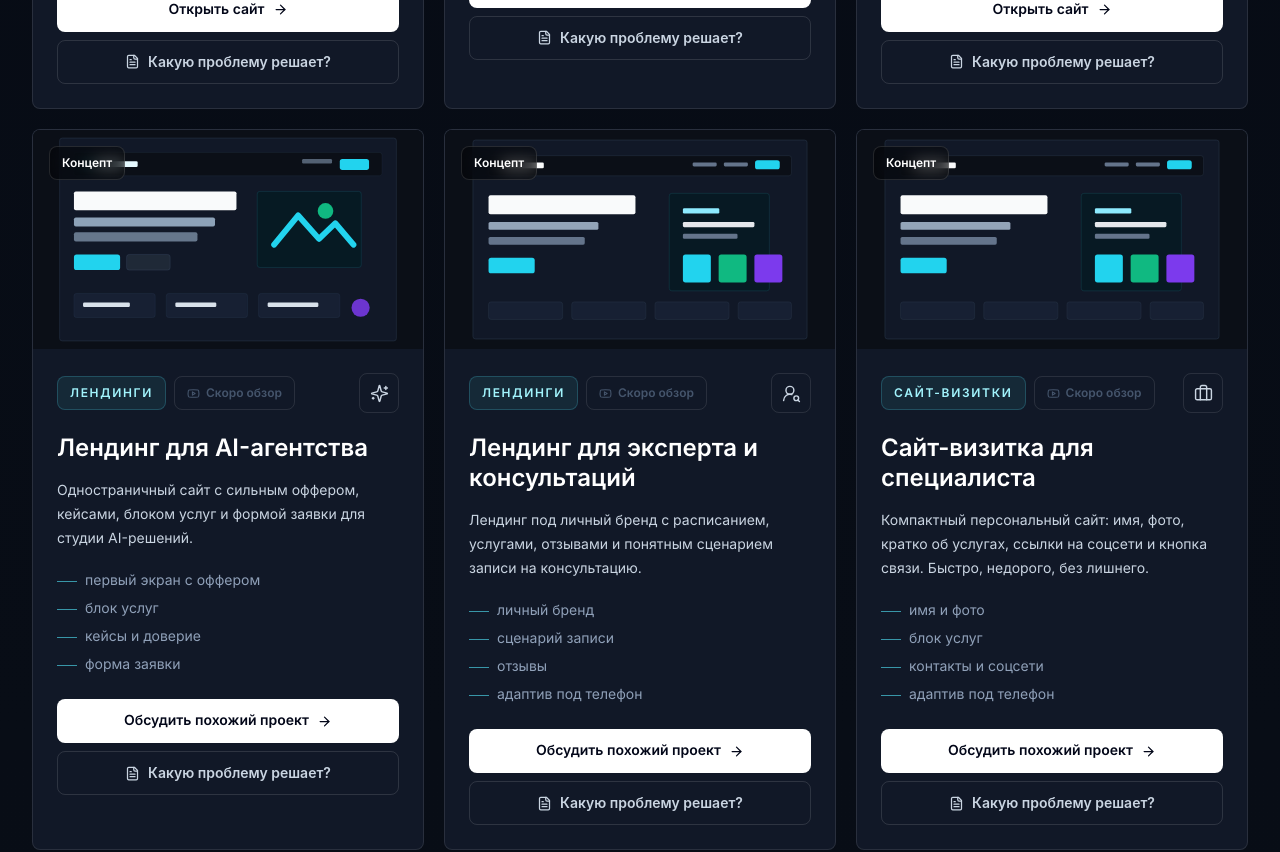
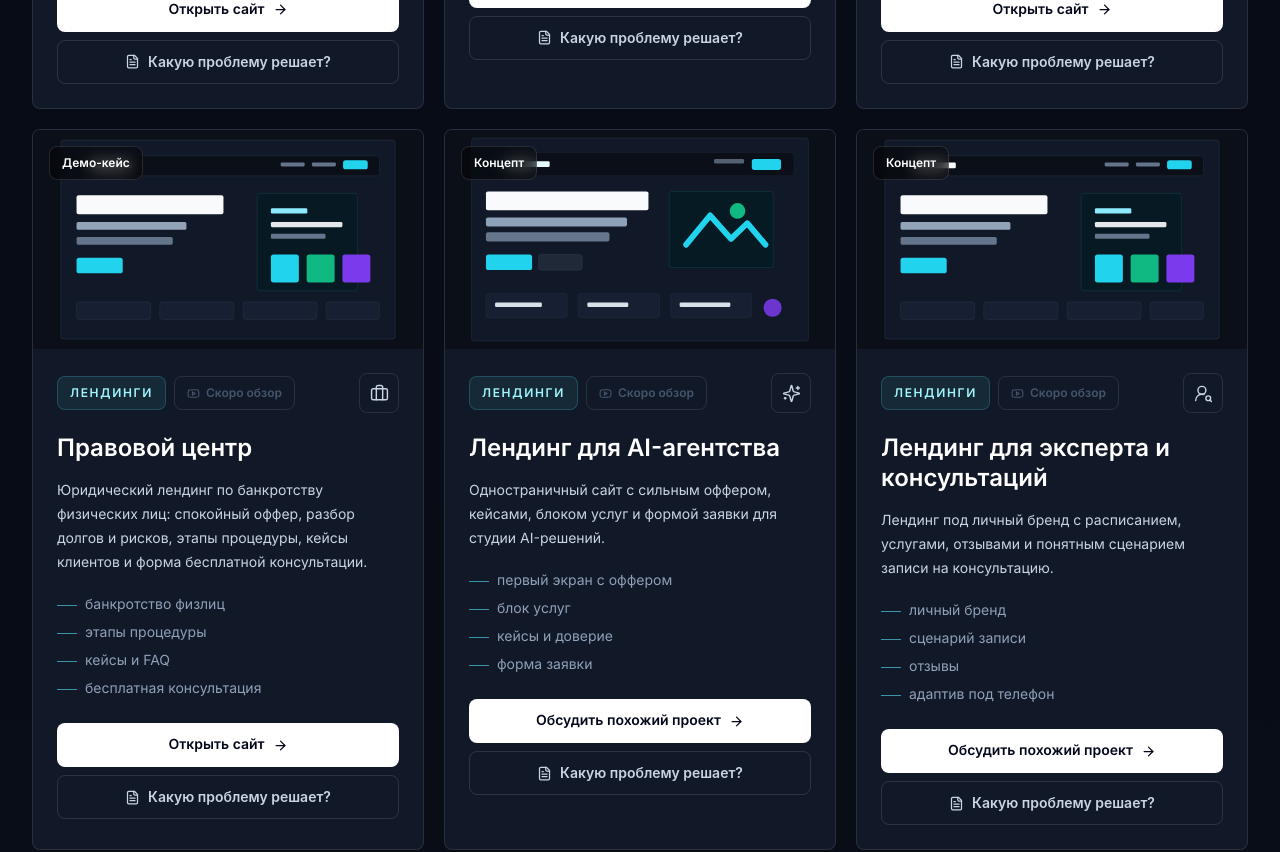
Before and after one commit to yasprosil-ai/portfolio-site, a Next.js app: page /projects in a window 1280 px wide. Shown: the part 1940-2792 px from the top of the page. Built offline with nearby package versions, Linux system fonts and the light colour scheme.

Commit message:
feat: add legal services landing case

```diff
--- a/data/projects.js
+++ b/data/projects.js
@@ -272,6 +272,47 @@ export const projects = [
           "Кейс показывает, как можно подать сложную и дорогую медицинскую услугу дорого, но без давления на пациента.",
           "Сценарий строится вокруг доверия: точная диагностика, врачи с опытом, этапы лечения и прозрачный бюджет.",
           "Если нужен похожий лендинг для медицины или другой ниши с высоким чеком — напиши, покажу как это упаковать под твой запрос.",
+        ],
+      },
+    ],
+  },
+  {
+    slug: "legal-services-landing",
+    title: "Правовой центр",
+    category: "Лендинги",
+    status: "Демо-кейс",
+    description:
+      "Юридический лендинг по банкротству физических лиц: спокойный оффер, разбор долгов и рисков, этапы процедуры, кейсы клиентов и форма бесплатной консультации.",
+    features: ["банкротство физлиц", "этапы процедуры", "кейсы и FAQ", "бесплатная консультация"],
+    image: "/visuals/portfolio.svg",
+    primaryLabel: "Открыть сайт",
+    primaryHref: "https://yuridicheskie-uslugi.vercel.app/",
+    secondaryHref: "/#contact",
+    icon: Briefcase,
+    details: [
+      {
+        heading: "Какую задачу решает",
+        items: [
+          "Лендинг помогает человеку не тонуть в страхе и хаосе, а понять, подходит ли ему законное списание долгов через банкротство.",
+          "Сайт объясняет процедуру простым языком: что анализируют на старте, какие риски смотрят и как проходит работа по делу.",
+          "Вместо давления на посетителя страница собирает доверие через спокойный оффер, понятные этапы и разбор реальных проблем: долги, коллекторы, аресты и взыскания.",
+        ],
+      },
+      {
+        heading: "Как это выглядит для клиента",
+        items: [
+          "Первый экран сразу обещает бесплатную консультацию и первичный разбор: долги, имущество, доходы и риски до старта процедуры.",
+          "Дальше лендинг показывает, кому подходит услуга, какие проблемы решает и как проходит работа шаг за шагом: консультация, документы, подача в суд и завершение дела.",
+          "Блоки про последствия бездействия, кейсы клиентов и FAQ снимают ключевые вопросы и подталкивают к осознанной заявке, а не к импульсивному клику.",
+          "Форма внизу работает как мягкий вход в диалог: сначала понять ситуацию, потом уже обсуждать следующий шаг.",
+        ],
+      },
+      {
+        heading: "Что получает ниша",
+        items: [
+          "Кейс показывает, как упаковать сложную юридическую услугу в понятный лендинг без ощущения давления и инфошума.",
+          "Структура держится на боли клиента, прозрачности процедуры и доверии к исполнителю — это особенно важно в нише с высоким уровнем тревоги.",
+          "Если нужен похожий лендинг для юристов, финансовой тематики или другой сложной экспертной услуги — напиши, покажу как это адаптировать под твою нишу.",
         ],
       },
     ],
```
